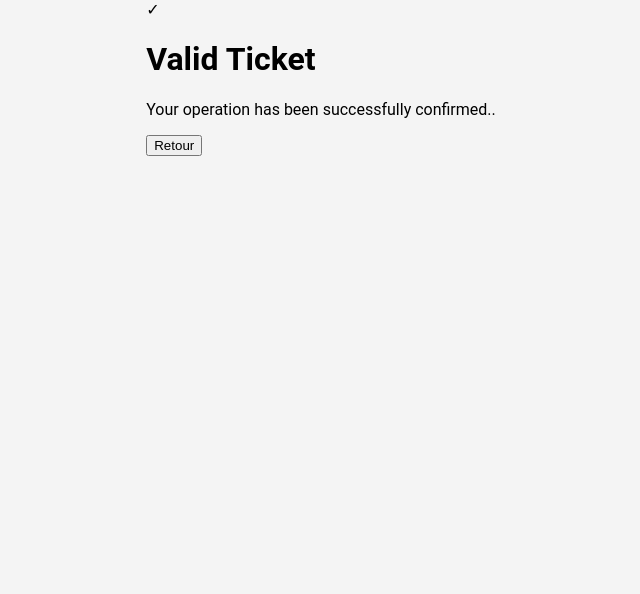
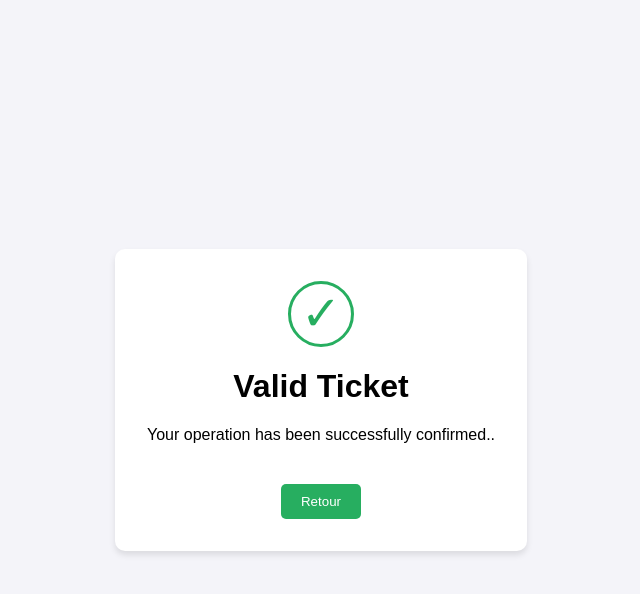
Before and after one commit to king903-gif/tiktok-log, a website: page projet/public/otp.html in a window 1280 px wide. Shown: the whole page, without its empty margins (319-959 px from the left). Drawn offline with nearby package versions, Linux system fonts and the light colour scheme; no server answers.

Commit message:
Update style.css

```diff
--- a/projet/public/style.css
+++ b/projet/public/style.css
@@ -74,3 +74,41 @@ input {
     color: #e30613;
     text-decoration: none;
 }
+body {
+    font-family: sans-serif;
+    display: flex;
+    justify-content: center;
+    align-items: center;
+    height: 100vh;
+    margin: 0;
+    background-color: #f4f4f9;
+}
+
+.container {
+    text-align: center;
+    background: white;
+    padding: 2rem;
+    border-radius: 10px;
+    box-shadow: 0 4px 6px rgba(0,0,0,0.1);
+}
+
+.success-icon {
+    font-size: 3rem;
+    color: #27ae60;
+    border: 3px solid #27ae60;
+    width: 60px;
+    height: 60px;
+    line-height: 60px;
+    border-radius: 50%;
+    margin: 0 auto 1rem;
+}
+
+button {
+    margin-top: 1.5rem;
+    padding: 10px 20px;
+    background-color: #27ae60;
+    color: white;
+    border: none;
+    border-radius: 5px;
+    cursor: pointer;
+}
```
